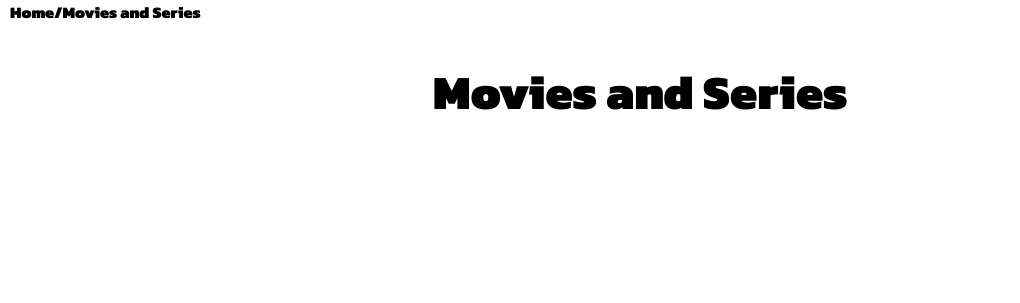
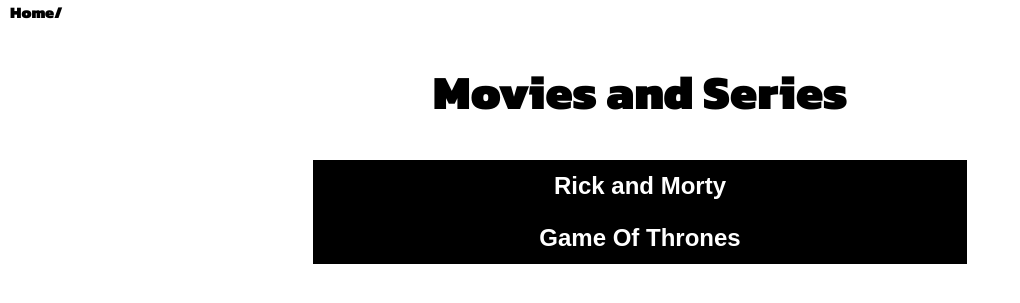
Before and after one commit to dylan042106/unit_4_project, a Django app: page /Movies-and-Series/ in a window 1280 px wide. Shown: the part 70-373 px from the top of the page, without its empty margins (0-1020 px from the left). Run offline with Django 4.2, Linux system fonts and the light colour scheme; data comes from the database, SQL or seed files in the repository; both versions use the stored data as it was after the commit; some web fonts are replaced.

Commit message:
Fixed hyphen issue

```diff
--- a/app/item_info.py
+++ b/app/item_info.py
@@ -6,16 +6,16 @@
         "price": "180,000",
         "is_in_cart": True,
         "subsection": "Minecraft",
-        "section": "Video-Games",
+        "section": "Video Games",
     },
     {
         "name": "Maxwell's Notebook",
         "desc": "This item is the notebook from the game Scribblenauts, the notebook that makes anything you write in it real.",
-        "img": "images/maxwell's notebook.png",
+        "img": "maxWellsNotebook",
         "price": "999,999,999,999",
         "is_in_cart": False,
         "subsection": "Scribblenauts",
-        "section": "Video-Games",
+        "section": "Video Games",
     },
     {
         "name": "Sweet Roll",
@@ -24,7 +24,7 @@
         "price": "4.99",
         "is_in_cart": False,
         "subsection": "Skyrim",
-        "section": "Video-Games",
+        "section": "Video Games",
     },
     {
         "name": "Mehrunes' Razor",
@@ -33,7 +33,7 @@
         "price": "99,000.00",
         "is_in_cart": False,
         "subsection": "Skyrim",
-        "section": "Video-Games",
+        "section": "Video Games",
     },
     {
         "name": "Mr. Meeseeks Box",
@@ -41,8 +41,8 @@
         "img": "mrMeeseeksBox",
         "price": "9,000.00",
         "is_in_cart": False,
-        "subsection": "Rick-and-Morty",
-        "section": "Movies-Series",
+        "subsection": "Rick and Morty",
+        "section": "Movies and Series",
     },
     {
         "name": "C137's Portal Gun",
@@ -50,8 +50,8 @@
         "img": "portalGun",
         "price": "99,999,999.99",
         "is_in_cart": False,
-        "subsection": "Rick-and-Morty",
-        "section": "Movies-Series",
+        "subsection": "Rick and Morty",
+        "section": "Movies and Series",
     },
     {
         "name": "Archmeaster Walgrave's Key",
@@ -59,8 +59,8 @@
         "img": "not yet done",
         "price": "299.00",
         "is_in_cart": False,
-        "subsection": "Game-Of-Thrones",
-        "section": "Movies-Series",
+        "subsection": "Game Of Thrones",
+        "section": "Movies and Series",
     },
     {
         "name": "The Renaissance Vase",
@@ -68,7 +68,7 @@
         "img": "images/vase.jpg",
         "price": "1,000",
         "is_in_cart": False,
-        "subsection": "Oran-Highschool-Host-Club",
+        "subsection": "Oran Highschool Host Club",
         "section": "Anime",
     },
     {
@@ -77,7 +77,7 @@
         "img": "images/devil fruit.jpg",
         "price": "5,000,000,000",
         "is_in_cart": False,
-        "subsection": "One-Piece",
+        "subsection": "One Piece",
         "section": "Anime",
     },
     {
@@ -86,7 +86,7 @@
         "img": "images/conjuration.gif",
         "price": "10,000,000",
         "is_in_cart": False,
-        "subsection": "Hunter-x-Hunter",
+        "subsection": "Hunter x Hunter",
         "section": "Anime",
     },
     {
@@ -95,7 +95,7 @@
         "img": "images/greed island.jpg",
         "price": "8,000,000,000",
         "is_in_cart": False,
-        "subsection": "Hunter-x-Hunter",
+        "subsection": "Hunter x Hunter",
         "section": "Anime",
     },
     {
@@ -113,7 +113,7 @@
         "img": "images/finger.jpg",
         "price": "200,000,000,000",
         "is_in_cart": False,
-        "subsection": "Jujutsu-Kaisen",
+        "subsection": "Jujutsu Kaisen",
         "section": "Anime",
     },
     {
--- a/app/static/css/styles_subsection.css
+++ b/app/static/css/styles_subsection.css
@@ -76,7 +76,6 @@
 
 .card:hover img {
   left: 73%;
-  height: 150px;
   visibility: hidden;
   opacity: 0;
 }
--- a/app/templates/baseTemplate.html
+++ b/app/templates/baseTemplate.html
@@ -38,7 +38,7 @@
           <span class="material-icons">sports_esports</span>
           Video Games
         </a>
-        <a href="/Movies-Series/" class="nav__link">
+        <a href="/Movies-and-Series/" class="nav__link">
           <span class="material-icons">movie_creation</span>
           Movies/Series
         </a>
--- a/app/templates/sectionTemplate.html
+++ b/app/templates/sectionTemplate.html
@@ -2,12 +2,12 @@
 <link href="{% static "css/styles_section.css" %}" rel="stylesheet">
 {%endblock%} {% block content %}
 <div class="title">
-  <a class="back_title_link" href="/">Home/{{ section_name }}</a>
+  <a class="back_title_link" href="/">Home/</a>
 </div>
 <div class="page_Content">
-  <h1 class="big_title">{{section_name}}</h1>
-  {% for each in sections %}
-  <a href="/sub/{{each}}/" class="links_for_section"> {{ each }} </a>
+  <h1 class="big_title">{{ name_of }}</h1>
+  {% for x in sections %}
+    <a href="/sub/{{ x }}/" class="links_for_section">{{ x }}</a>
   {% endfor %}
 </div>
 {%endblock%}
--- a/app/views.py
+++ b/app/views.py
@@ -1,3 +1,4 @@
+from multiprocessing import context
 from django.shortcuts import render
 from django.http.request import HttpRequest
 from app import models
@@ -10,17 +11,15 @@
 
 
 def sectionPageView(request, section):
+    new_section = section.replace("-", " ")
     sections = []
     all_items = models.ITEM.objects.all()
-    for items in all_items:
-        if items.section == section:
-            items.subsection.replace("-", " ")
-            if items.subsection not in sections:
-                sections.append(items.subsection)
-    current_section = section.replace("-", " ")
-    context = {"sections": sections, "section_name": current_section}
+    for item in all_items:
+        if item.section == new_section:
+            if item.subsection not in sections:
+                sections.append(item.subsection)
+    context = {"name_of": new_section, "sections": sections}
     return render(request, "sectionTemplate.html", context)
-
 
 def cartPageView(request):
     context = {"cart": models.cart}
@@ -28,17 +27,17 @@
 
 
 def subSectionPageView(request, subsection):
+    new_sub = subsection.replace("%20", " ")
     subsections = []
     other = []
     all_items = models.ITEM.objects.all()
     for item in all_items:
-        item.subsection = item.subsection.replace(" ", "-")
-        if item.subsection == subsection:
-            item.subsection = item.subsection.replace("-", " ")
+        if item.subsection == new_sub:
             subsections.append(item)
             other.append(item.subsection)
-    for all in other:
-        this = all
+            for all in other:
+                this = all
+
     context = {"subSectionName": this, "subs": subsections}
     return render(request, "subSectionTemplate.html", context)
 
```
Also changed, not shown: db.sqlite3.
